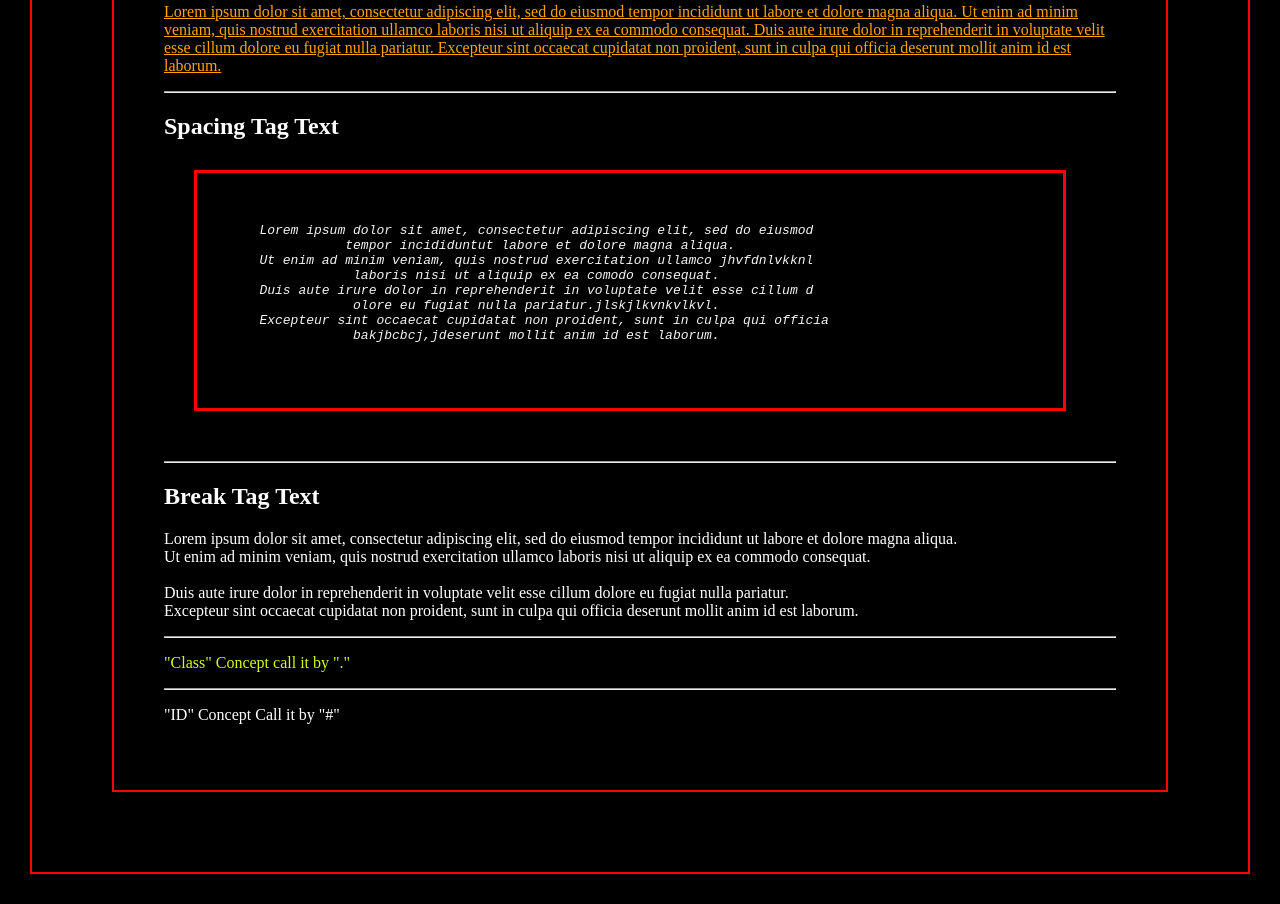
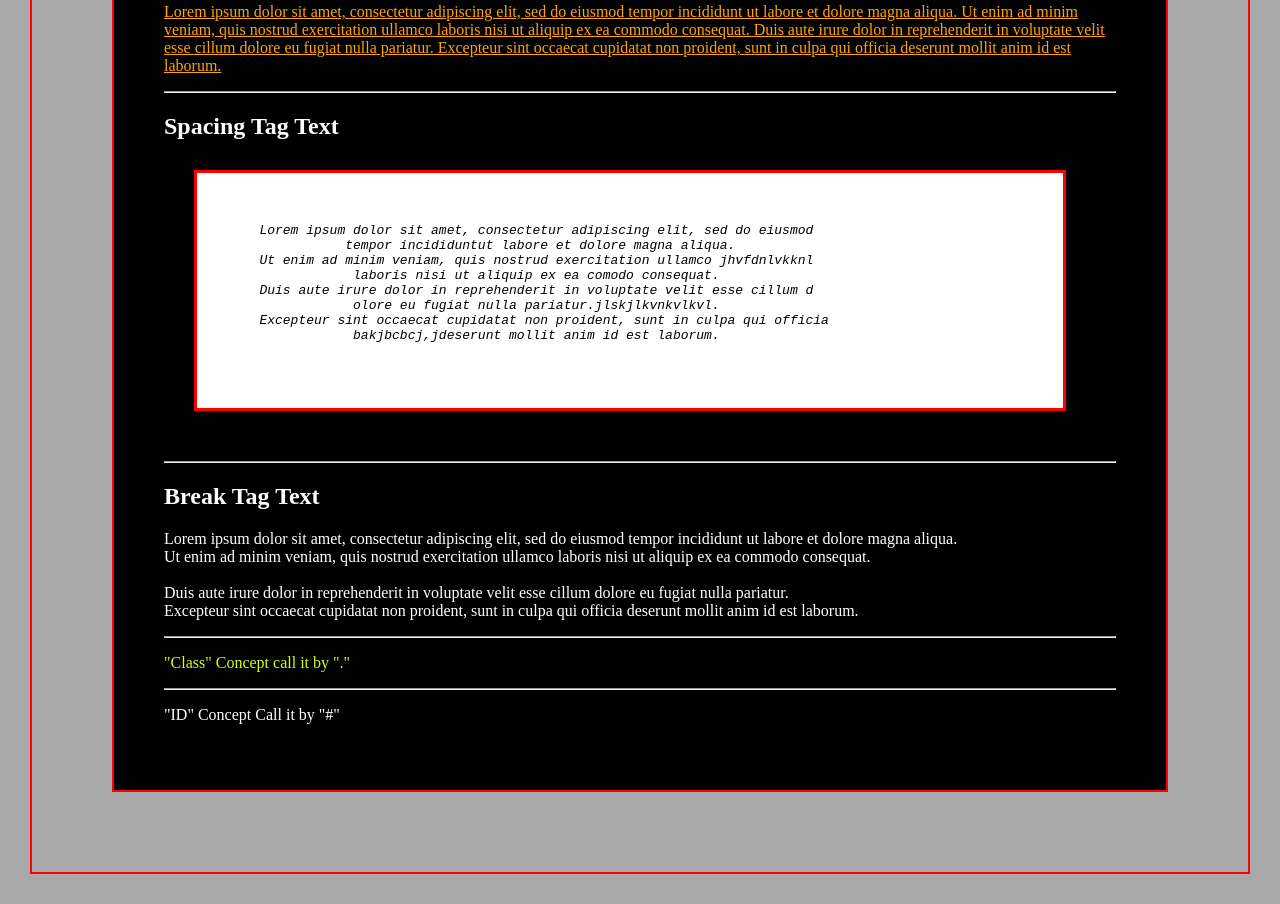
Before and after one commit to Saivivek04/ksp_task4, a plain HTML site: page HTML Struture.html in a window 1280 px wide. Shown: the part 841-1745 px from the top of the page. Drawn offline with Linux system fonts and the light colour scheme.

Commit message:
Update Style.css

```diff
--- a/Style.css
+++ b/Style.css
@@ -1,5 +1,9 @@
+#Z{
+    background-color: black;
+    color: aliceblue;
+}
 pre{
-    color: whitesmoke;
+    color: rgb(0, 0, 0);
     font-style: italic;
     border: 3px solid red;
     margin: 30px 50px 50px 30px;
@@ -25,16 +29,21 @@ pre{
 #sample{
     color:chartreuse;
 }
+.Space{
+    color:black;
+    background: white;
+}
 
 body{
     margin: 30px;
     border: 2px solid red;
     padding: 50px;
-    background-color: black;
     color: white;
+    background-color: darkgray;
 }
 
 div{
+    background-color: black;
     margin: 30px;
     border: 2px solid red;
     padding: 50px;
```
